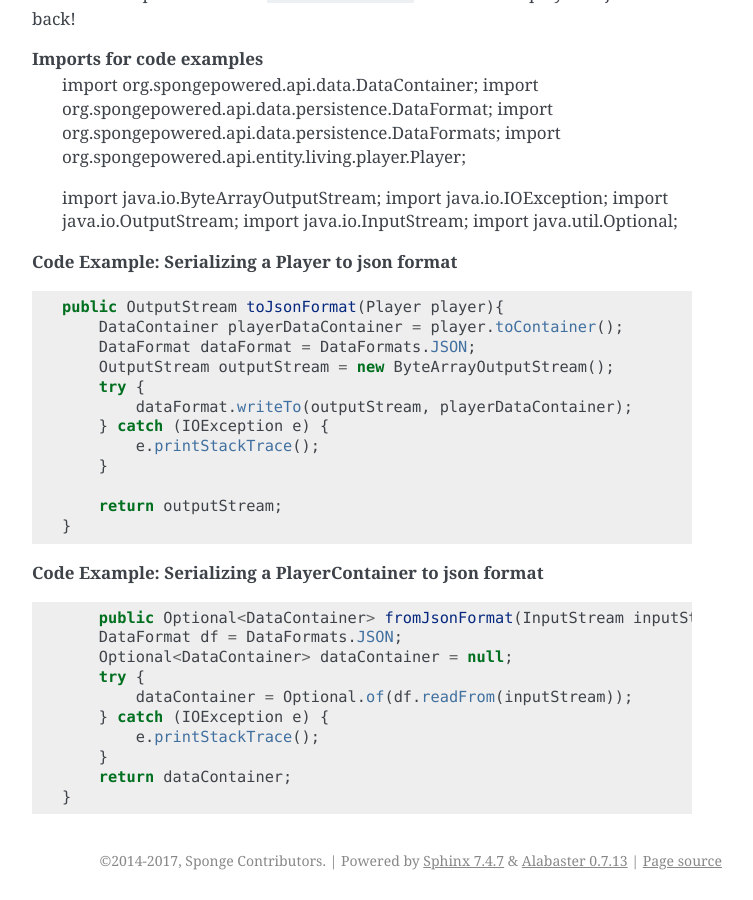
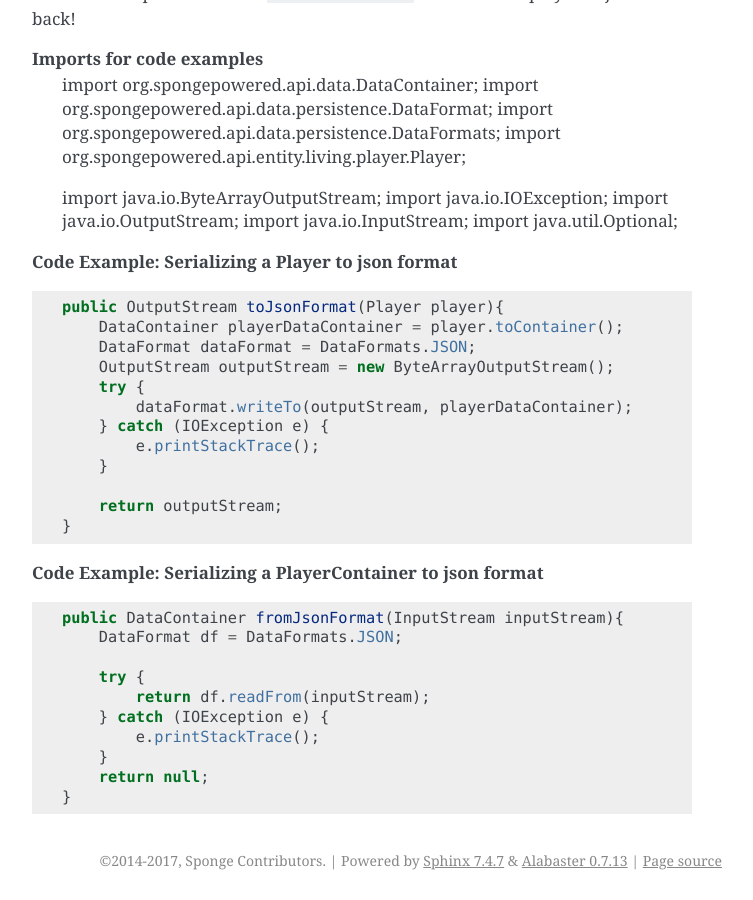
Before and after one commit to SpongePowered/SpongeDocs, a Sphinx documentation site: the page built from source/plugin/data/serialization.rst, in a window 1280 px wide and 900 px high, scrolled down 2720 px. Shown: the whole window, without its empty margins (388-1141 px from the left). Built offline with Sphinx 7.4.7, drawn with Linux system fonts in a browser that asks for light colours; pages that are not in the unit, such as notebooks, are missing from menus; cross-references to code outside the pages are shown as plain code.

Commit message:
cleaned up example

```diff
--- a/source/plugin/data/serialization.rst
+++ b/source/plugin/data/serialization.rst
@@ -168,13 +168,13 @@ For this example we will use :javadoc:`DataFormats#JSON` to translate a player t
 
 .. code-block:: java
 
-        public Optional<DataContainer> fromJsonFormat(InputStream inputStream){
+    public DataContainer fromJsonFormat(InputStream inputStream){
         DataFormat df = DataFormats.JSON;
-        Optional<DataContainer> dataContainer = null;
+
         try {
-            dataContainer = Optional.of(df.readFrom(inputStream));
+            return df.readFrom(inputStream);
         } catch (IOException e) {
             e.printStackTrace();
         }
-        return dataContainer;
+        return null;
     }
```
